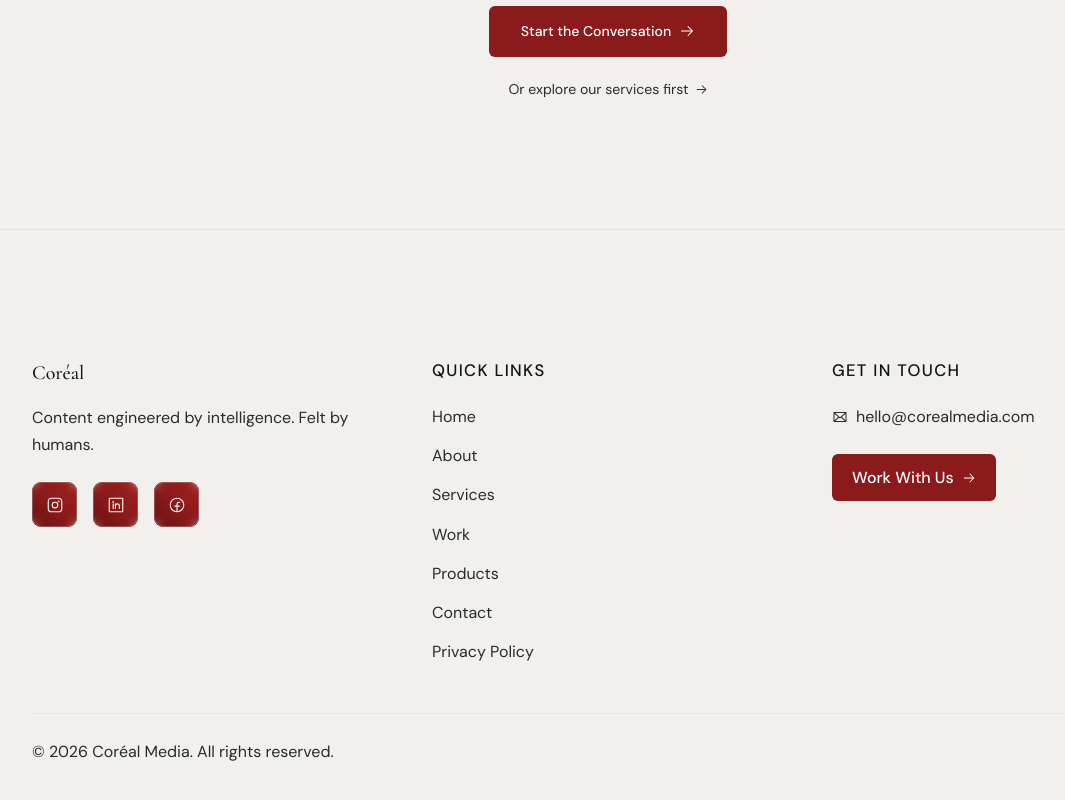
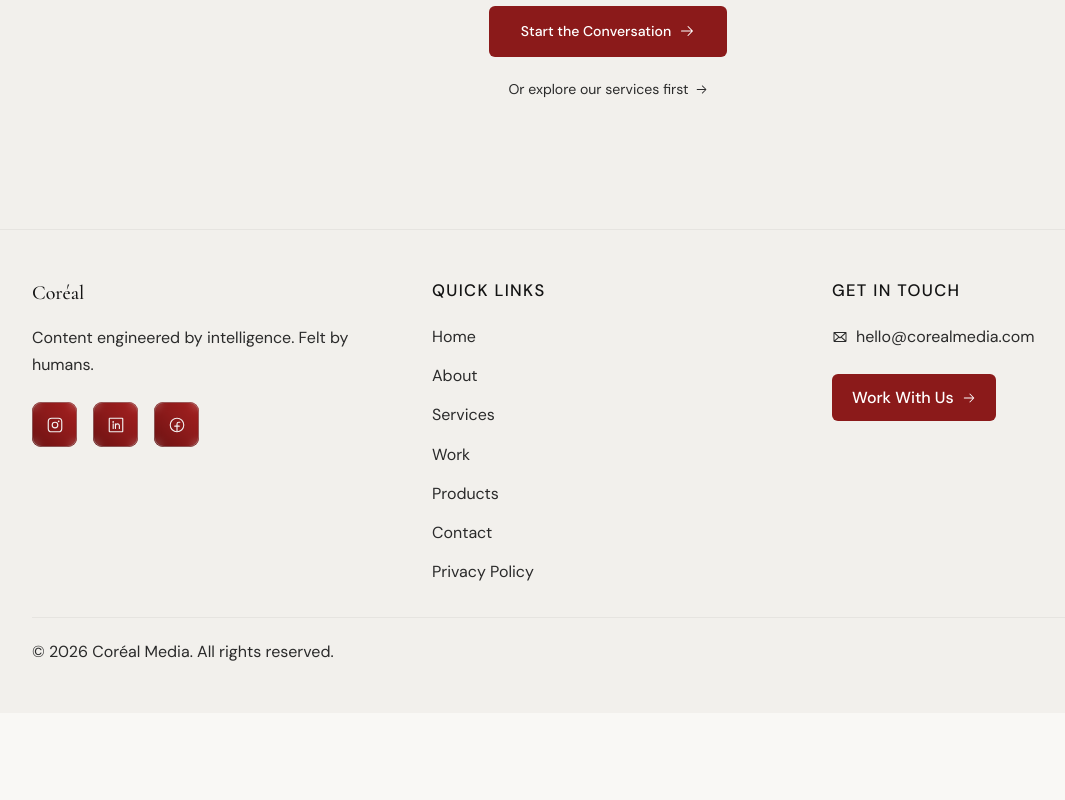
Before and after one commit to cekwedike/corealmedia, a Next.js app: page / in a window 1280 px wide. Shown: the part 5910-6710 px from the top of the page, without its empty margins (32-1097 px from the left). After the commit the page ends 6623 px from the top, so only its background shows below. Built offline with nearby package versions, Linux system fonts and the light colour scheme.

Commit message:
fix: reduce footer padding for tighter layout

```diff
--- a/src/components/layout/Footer.tsx
+++ b/src/components/layout/Footer.tsx
@@ -6,7 +6,7 @@ import { footerQuickLinks } from '@/data/navigation'
 export default function Footer() {
   return (
     <footer className="bg-bg-secondary border-t border-border-subtle">
-      <div className="container-site section-padding">
+      <div className="container-site py-10 sm:py-12">
         <div className="grid grid-cols-1 sm:grid-cols-2 md:grid-cols-3 gap-10 sm:gap-8 lg:gap-12">
           {/* Column 1: Brand */}
           <div className="flex flex-col gap-4">
@@ -86,7 +86,7 @@ export default function Footer() {
         </div>
 
         {/* Bottom Bar */}
-        <div className="mt-12 pt-6 border-t border-border-subtle">
+        <div className="mt-8 pt-5 border-t border-border-subtle">
           <p className="font-body text-body-sm lg:text-body-md text-text-muted">
             &copy; 2026 Coréal Media. All rights reserved.
           </p>
```
